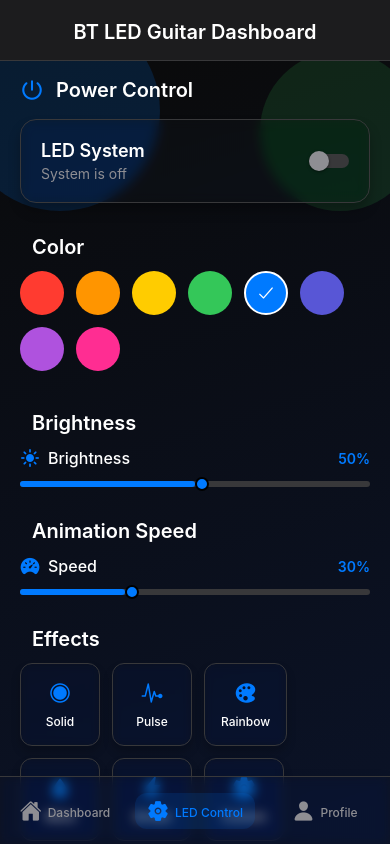
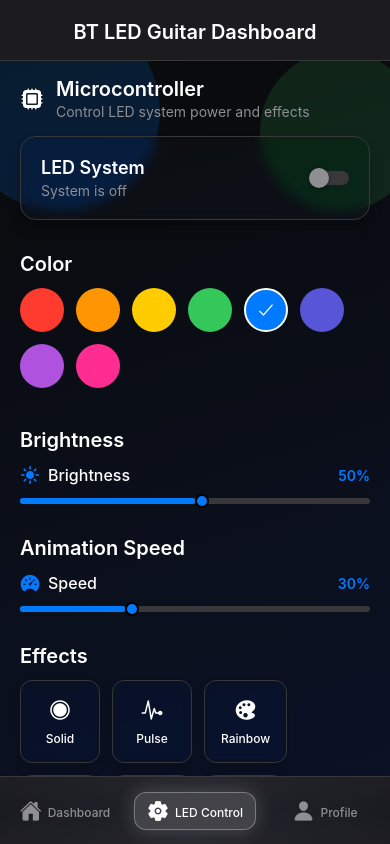
Before and after one commit to AatozInnoInc/bt-led-controller, a React Native app: screen /Config in a window 390 px wide. Built offline with nearby package versions, Linux system fonts and the light colour scheme.

Commit message:
UI Update: Better contrast and more consistent theming

```diff
--- a/App.tsx
+++ b/App.tsx
@@ -64,7 +64,7 @@ function TabNavigator() {
         component={ProfileScreen}
         options={{ title: 'Profile' }}
       />
-    </Tab.Navigator>
+          </Tab.Navigator>
     </>
   );
 }
@@ -135,6 +135,7 @@ const styles = StyleSheet.create({
     flex: 1,
     backgroundColor: theme.dark.background,
   },
+
   webHeader: {
     backgroundColor: theme.dark.surface,
     paddingTop: Platform.OS === 'web' ? 20 : 0,
--- a/src/components/CustomTabBar.tsx
+++ b/src/components/CustomTabBar.tsx
@@ -1,6 +1,7 @@
-import React from 'react';
-import { View, Text, TouchableOpacity, StyleSheet, Platform } from 'react-native';
+import React, { useEffect, useRef } from 'react';
+import { View, Text, TouchableOpacity, StyleSheet, Platform, Animated } from 'react-native';
 import { BlurView } from 'expo-blur';
+import { LinearGradient } from 'expo-linear-gradient';
 import * as Haptics from 'expo-haptics';
 import { Ionicons } from '@expo/vector-icons';
 import { theme } from '../utils/theme';
@@ -12,8 +13,49 @@ interface TabBarProps {
 }
 
 const CustomTabBar: React.FC<TabBarProps> = ({ state, descriptors, navigation }) => {
+  const glowOpacity = useRef(new Animated.Value(0.3)).current;
+
+  useEffect(() => {
+    const pulseAnimation = Animated.loop(
+      Animated.sequence([
+        Animated.timing(glowOpacity, {
+          toValue: 0.6,
+          duration: 3000,
+          useNativeDriver: false,
+        }),
+        Animated.timing(glowOpacity, {
+          toValue: 0.3,
+          duration: 3000,
+          useNativeDriver: false,
+        }),
+      ])
+    );
+    pulseAnimation.start();
+    return () => pulseAnimation.stop();
+  }, []);
+
   return (
-    <BlurView intensity={30} tint="dark" style={styles.container}>
+    <View style={styles.container}>
+      <LinearGradient
+        colors={['rgba(25,25,30,0.95)', 'rgba(35,35,40,0.95)', 'rgba(25,25,30,0.95)']}
+        start={{ x: 0, y: 0 }}
+        end={{ x: 1, y: 1 }}
+        style={StyleSheet.absoluteFillObject}
+      />
+      <LinearGradient
+        colors={['rgba(255,255,255,0.02)', 'transparent', 'rgba(255,255,255,0.02)']}
+        start={{ x: 0, y: 0 }}
+        end={{ x: 0, y: 1 }}
+        style={StyleSheet.absoluteFillObject}
+      />
+      <Animated.View
+        style={[
+          styles.glowEffect,
+          { opacity: glowOpacity }
+        ]}
+      />
+      <BlurView intensity={20} tint="dark" style={StyleSheet.absoluteFillObject} />
+      <View style={styles.tabBarContent}>
       {state.routes.map((route: any, index: number) => {
         const { options } = descriptors[route.key];
         const label = options.tabBarLabel !== undefined
@@ -74,11 +116,11 @@ const CustomTabBar: React.FC<TabBarProps> = ({ state, descriptors, navigation })
                              <Ionicons
                  name={getIconName() as any}
                  size={22}
-                color={isFocused ? theme.dark.primary : theme.dark.textSecondary}
+                 color={isFocused ? '#FFFFFF' : theme.dark.textSecondary}
                />
                <Text style={[
                  styles.label,
-                { color: isFocused ? theme.dark.primary : theme.dark.textSecondary }
+                 { color: isFocused ? '#FFFFFF' : theme.dark.textSecondary }
                ]}>
                 {label}
               </Text>
@@ -86,18 +128,16 @@ const CustomTabBar: React.FC<TabBarProps> = ({ state, descriptors, navigation })
           </TouchableOpacity>
                  );
        })}
-    </BlurView>
+      </View>
+    </View>
   );
 };
 
 const styles = StyleSheet.create({
   container: {
-    flexDirection: 'row',
-    backgroundColor: theme.dark.surface,
+    position: 'relative',
     borderTopColor: theme.dark.border,
     borderTopWidth: 0.5,
-    paddingBottom: Platform.OS === 'ios' ? 14 : 10,
-    paddingTop: 10,
     height: Platform.OS === 'ios' ? 78 : 68,
     marginHorizontal: 12,
     marginBottom: Platform.OS === 'web' ? 0 : 12,
@@ -107,7 +147,24 @@ const styles = StyleSheet.create({
     shadowOpacity: 0.2,
     shadowRadius: 12,
     elevation: 10,
-    ...(Platform.OS === 'web' ? { position: 'absolute' as const, bottom: 0, left: 0, right: 0, borderRadius: 0, marginHorizontal: 0 } : null),
+    overflow: 'hidden',
+    ...(Platform.OS === 'web' ? { borderRadius: 0, marginHorizontal: 0 } : null),
+  },
+  tabBarContent: {
+    flexDirection: 'row',
+    flex: 1,
+    paddingBottom: Platform.OS === 'ios' ? 14 : 10,
+    paddingTop: 10,
+  },
+  glowEffect: {
+    position: 'absolute',
+    top: 0,
+    left: 0,
+    right: 0,
+    bottom: 0,
+    backgroundColor: 'rgba(255,255,255,0.03)',
+    borderRadius: 20,
+    ...(Platform.OS === 'web' ? { borderRadius: 0 } : null),
   },
   tab: {
     flex: 1,
@@ -121,9 +178,21 @@ const styles = StyleSheet.create({
     paddingHorizontal: 12,
     paddingVertical: 6,
     borderRadius: 12,
+    position: 'relative',
   },
   activePill: {
-    backgroundColor: '#007AFF22',
+    backgroundColor: 'rgba(255,255,255,0.15)',
+    borderWidth: 1,
+    borderColor: 'rgba(255,255,255,0.3)',
+    ...(Platform.OS === 'web' ? {
+      boxShadow: '0 0 20px rgba(255,255,255,0.2)',
+    } : {
+      shadowColor: '#FFFFFF',
+      shadowOffset: { width: 0, height: 0 },
+      shadowOpacity: 0.2,
+      shadowRadius: 10,
+      elevation: 5,
+    }),
   },
   label: {
     fontSize: 12,
--- a/src/screens/ConfigScreen.tsx
+++ b/src/screens/ConfigScreen.tsx
@@ -95,8 +95,11 @@ const ConfigScreen: React.FC = () => {
       {/* Power Control */}
       <View style={styles.section}>
         <View style={styles.sectionHeader}>
-          <Ionicons name="power" size={24} color={theme.dark.primary} />
-          <Text style={styles.sectionTitle}>Power Control</Text>
+          <Ionicons name="hardware-chip" size={24} color="#FFFFFF" />
+          <View style={styles.sectionTitleContainer}>
+            <Text style={styles.sectionTitle}>Microcontroller</Text>
+            <Text style={styles.sectionSubtitle}>Control LED system power and effects</Text>
+          </View>
         </View>
         <BlurView intensity={30} tint="dark" style={styles.powerCard}>
           <View style={styles.powerInfo}>
@@ -146,10 +149,12 @@ const ConfigScreen: React.FC = () => {
         <Text style={styles.sectionTitle}>Effects</Text>
         <View style={styles.effectsGrid}>
           {effects.map((effect) => (
-            <BlurView key={effect.id} intensity={20} tint="dark" style={styles.effectCard}>
-              <Ionicons name={effect.icon as any} size={24} color={theme.dark.primary} />
+            <TouchableOpacity key={effect.id} activeOpacity={0.7} style={styles.effectCardWrapper}>
+              <BlurView intensity={20} tint="dark" style={styles.effectCard}>
+                <Ionicons name={effect.icon as any} size={24} color="#FFFFFF" />
               <Text style={styles.effectName}>{effect.name}</Text>
             </BlurView>
+            </TouchableOpacity>
           ))}
         </View>
       </View>
@@ -163,13 +168,15 @@ const ConfigScreen: React.FC = () => {
             { name: 'Jazz Mode', description: 'Smooth, slow fade' },
             { name: 'Classical Mode', description: 'Gentle, solid glow' },
           ].map((preset, index) => (
-            <BlurView key={index} intensity={20} tint="dark" style={styles.presetCard}>
+            <TouchableOpacity key={index} activeOpacity={0.7} style={styles.presetCardWrapper}>
+              <BlurView intensity={20} tint="dark" style={styles.presetCard}>
               <View style={styles.presetInfo}>
                 <Text style={styles.presetName}>{preset.name}</Text>
                 <Text style={styles.presetDescription}>{preset.description}</Text>
               </View>
               <Ionicons name="chevron-forward" size={20} color={theme.dark.textSecondary} />
             </BlurView>
+            </TouchableOpacity>
           ))}
         </View>
       </View>
@@ -177,8 +184,24 @@ const ConfigScreen: React.FC = () => {
       {/* Save Button */}
       <View style={styles.saveSection}>
         <TouchableOpacity style={styles.saveButton} onPress={handleSave}>
-          <Ionicons name="save" size={20} color={theme.dark.text} />
+          <LinearGradient
+            colors={['#007AFF', '#0056CC', '#0033AA']}
+            start={{ x: 0, y: 0 }}
+            end={{ x: 1, y: 1 }}
+            style={StyleSheet.absoluteFillObject}
+          />
+          <LinearGradient
+            colors={['rgba(255,255,255,0.2)', 'transparent']}
+            start={{ x: 0, y: 0 }}
+            end={{ x: 0, y: 1 }}
+            style={StyleSheet.absoluteFillObject}
+          />
+          <View style={styles.saveButtonContent}>
+            <View style={styles.saveIconContainer}>
+              <Ionicons name="save" size={22} color="#FFFFFF" />
+            </View>
           <Text style={styles.saveButtonText}>Save Configuration</Text>
+          </View>
         </TouchableOpacity>
       </View>
     </ScrollView>
@@ -229,7 +252,15 @@ const styles = StyleSheet.create({
     fontSize: 20,
     fontWeight: '600',
     color: theme.dark.text,
+  },
+  sectionTitleContainer: {
     marginLeft: 12,
+    flex: 1,
+  },
+  sectionSubtitle: {
+    fontSize: 14,
+    color: theme.dark.textSecondary,
+    marginTop: 2,
   },
   powerCard: {
     backgroundColor: theme.dark.card,
@@ -328,6 +359,9 @@ const styles = StyleSheet.create({
     gap: 12,
     marginTop: 12,
   },
+  effectCardWrapper: {
+    ...(Platform.OS === 'web' && { cursor: 'pointer' }),
+  },
   effectCard: {
     backgroundColor: theme.dark.card,
     padding: 16,
@@ -351,6 +385,9 @@ const styles = StyleSheet.create({
   },
   presetsList: {
     marginTop: 12,
+  },
+  presetCardWrapper: {
+    ...(Platform.OS === 'web' && { cursor: 'pointer' }),
   },
   presetCard: {
     backgroundColor: theme.dark.card,
@@ -386,28 +423,40 @@ const styles = StyleSheet.create({
     paddingVertical: 24,
   },
   saveButton: {
-    backgroundColor: theme.dark.primary,
-    paddingVertical: 16,
-    paddingHorizontal: 24,
-    borderRadius: 12,
+    position: 'relative',
+    paddingVertical: 18,
+    paddingHorizontal: 32,
+    borderRadius: 20,
+    overflow: 'hidden',
+    ...(Platform.OS === 'web' ? {
+      boxShadow: '0 12px 32px rgba(0,122,255,0.4)',
+    } : {
+      shadowColor: '#007AFF',
+      shadowOffset: { width: 0, height: 12 },
+      shadowOpacity: 0.4,
+      shadowRadius: 32,
+      elevation: 16,
+    }),
+  },
+  saveButtonContent: {
     flexDirection: 'row',
     alignItems: 'center',
     justifyContent: 'center',
-    ...(Platform.OS === 'web' ? {
-      boxShadow: `0 4px 8px ${theme.dark.primary}4D`,
-    } : {
-      shadowColor: theme.dark.primary,
-      shadowOffset: { width: 0, height: 4 },
-      shadowOpacity: 0.3,
-      shadowRadius: 8,
-      elevation: 8,
-    }),
+  },
+  saveIconContainer: {
+    width: 32,
+    height: 32,
+    borderRadius: 16,
+    backgroundColor: 'rgba(255,255,255,0.2)',
+    justifyContent: 'center',
+    alignItems: 'center',
+    marginRight: 12,
   },
   saveButtonText: {
-    color: theme.dark.text,
-    fontSize: 16,
-    fontWeight: '600',
-    marginLeft: 8,
+    color: '#FFFFFF',
+    fontSize: 18,
+    fontWeight: '700',
+    letterSpacing: 0.5,
   },
 });
 
--- a/src/screens/HomeScreen.tsx
+++ b/src/screens/HomeScreen.tsx
@@ -115,8 +115,6 @@ const HomeScreen: React.FC<HomeScreenProps> = ({ navigation }) => {
           {[
             'Easy LED configuration management',
             'Real-time control and monitoring',
-            'Cross-platform compatibility',
-            'Secure cloud storage',
             'User-friendly interface',
           ].map((benefit, index) => (
             <View key={index} style={styles.benefitItem}>
--- a/src/screens/ProfileScreen.tsx
+++ b/src/screens/ProfileScreen.tsx
@@ -56,7 +56,7 @@ const ProfileScreen: React.FC = () => {
     >
       <View style={styles.menuItemLeft}>
         <View style={styles.iconContainer}>
-          <Ionicons name={icon as any} size={20} color={theme.dark.primary} />
+          <Ionicons name={icon as any} size={20} color={theme.dark.textSecondary} />
         </View>
         <View style={styles.menuItemContent}>
           <Text style={styles.menuItemTitle}>{title}</Text>
@@ -65,8 +65,8 @@ const ProfileScreen: React.FC = () => {
       </View>
       {showSwitch ? (
         <Switch
-          trackColor={{ false: theme.dark.border, true: theme.dark.primary + '40' }}
-          thumbColor={switchValue ? theme.dark.primary : theme.dark.textSecondary}
+          trackColor={{ false: theme.dark.border, true: 'rgba(255,255,255,0.3)' }}
+          thumbColor={switchValue ? '#FFFFFF' : theme.dark.textSecondary}
           onValueChange={onSwitchChange}
           value={switchValue}
         />
@@ -92,10 +92,10 @@ const ProfileScreen: React.FC = () => {
       <View style={styles.profileHeader}>
         <View style={styles.avatarContainer}>
           <View style={styles.avatar}>
-            <Ionicons name="person" size={40} color={theme.dark.primary} />
+            <Ionicons name="person" size={40} color="#FFFFFF" />
           </View>
           <TouchableOpacity style={styles.editAvatarButton}>
-            <Ionicons name="camera" size={16} color={theme.dark.text} />
+            <Ionicons name="camera" size={16} color={theme.dark.background} />
           </TouchableOpacity>
         </View>
         <Text style={styles.userName}>John Doe</Text>
@@ -212,10 +212,26 @@ const ProfileScreen: React.FC = () => {
 
       {/* Logout Button */}
       <View style={styles.logoutSection}>
-        <BlurView intensity={20} tint="dark" style={styles.logoutButton}>
-          <Ionicons name="log-out" size={20} color={theme.dark.error} />
-          <Text style={styles.logoutButtonText}>Logout</Text>
-        </BlurView>
+        <TouchableOpacity style={styles.logoutButton} onPress={handleLogout}>
+          <LinearGradient
+            colors={['#E53935', '#D32F2F', '#C62828']}
+            start={{ x: 0, y: 0 }}
+            end={{ x: 1, y: 1 }}
+            style={StyleSheet.absoluteFillObject}
+          />
+          <LinearGradient
+            colors={['rgba(255,255,255,0.2)', 'transparent']}
+            start={{ x: 0, y: 0 }}
+            end={{ x: 0, y: 1 }}
+            style={StyleSheet.absoluteFillObject}
+          />
+          <View style={styles.logoutButtonContent}>
+            <View style={styles.logoutIconContainer}>
+              <Ionicons name="log-out" size={22} color="#FFFFFF" />
+            </View>
+            <Text style={styles.logoutButtonText}>Logout</Text>
+          </View>
+        </TouchableOpacity>
       </View>
     </ScrollView>
   );
@@ -269,8 +285,8 @@ const styles = StyleSheet.create({
     justifyContent: 'center',
     alignItems: 'center',
     borderWidth: 3,
-    borderColor: theme.dark.primary,
-    shadowColor: theme.dark.primary,
+    borderColor: 'rgba(255,255,255,0.3)',
+    shadowColor: '#000',
     shadowOffset: { width: 0, height: 8 },
     shadowOpacity: 0.25,
     shadowRadius: 12,
@@ -283,7 +299,7 @@ const styles = StyleSheet.create({
     width: 28,
     height: 28,
     borderRadius: 14,
-    backgroundColor: theme.dark.primary,
+    backgroundColor: 'rgba(255,255,255,0.9)',
     justifyContent: 'center',
     alignItems: 'center',
     borderWidth: 2,
@@ -309,7 +325,7 @@ const styles = StyleSheet.create({
     borderColor: theme.dark.border,
   },
   editProfileText: {
-    color: theme.dark.primary,
+    color: '#FFFFFF',
     fontSize: 14,
     fontWeight: '600',
   },
@@ -353,7 +369,7 @@ const styles = StyleSheet.create({
     width: 32,
     height: 32,
     borderRadius: 8,
-    backgroundColor: theme.dark.primary + '20',
+    backgroundColor: 'rgba(255,255,255,0.1)',
     justifyContent: 'center',
     alignItems: 'center',
     marginRight: 12,
@@ -376,26 +392,40 @@ const styles = StyleSheet.create({
     paddingVertical: 24,
   },
   logoutButton: {
-    backgroundColor: theme.dark.card,
-    paddingVertical: 16,
-    paddingHorizontal: 24,
-    borderRadius: 12,
+    position: 'relative',
+    paddingVertical: 18,
+    paddingHorizontal: 32,
+    borderRadius: 20,
+    overflow: 'hidden',
+    ...(Platform.OS === 'web' ? {
+      boxShadow: '0 12px 32px rgba(229,57,53,0.4)',
+    } : {
+      shadowColor: '#E53935',
+      shadowOffset: { width: 0, height: 12 },
+      shadowOpacity: 0.4,
+      shadowRadius: 32,
+      elevation: 16,
+    }),
+  },
+  logoutButtonContent: {
     flexDirection: 'row',
     alignItems: 'center',
     justifyContent: 'center',
-    borderWidth: 1,
-    borderColor: theme.dark.error + '40',
-    shadowColor: '#000',
-    shadowOffset: { width: 0, height: 8 },
-    shadowOpacity: 0.25,
-    shadowRadius: 12,
-    elevation: 8,
+  },
+  logoutIconContainer: {
+    width: 32,
+    height: 32,
+    borderRadius: 16,
+    backgroundColor: 'rgba(255,255,255,0.2)',
+    justifyContent: 'center',
+    alignItems: 'center',
+    marginRight: 12,
   },
   logoutButtonText: {
-    color: theme.dark.error,
-    fontSize: 16,
-    fontWeight: '600',
-    marginLeft: 8,
+    color: '#FFFFFF',
+    fontSize: 18,
+    fontWeight: '700',
+    letterSpacing: 0.5,
   },
 });
 
```
Lines whose indentation alone changed are shown as unchanged.
